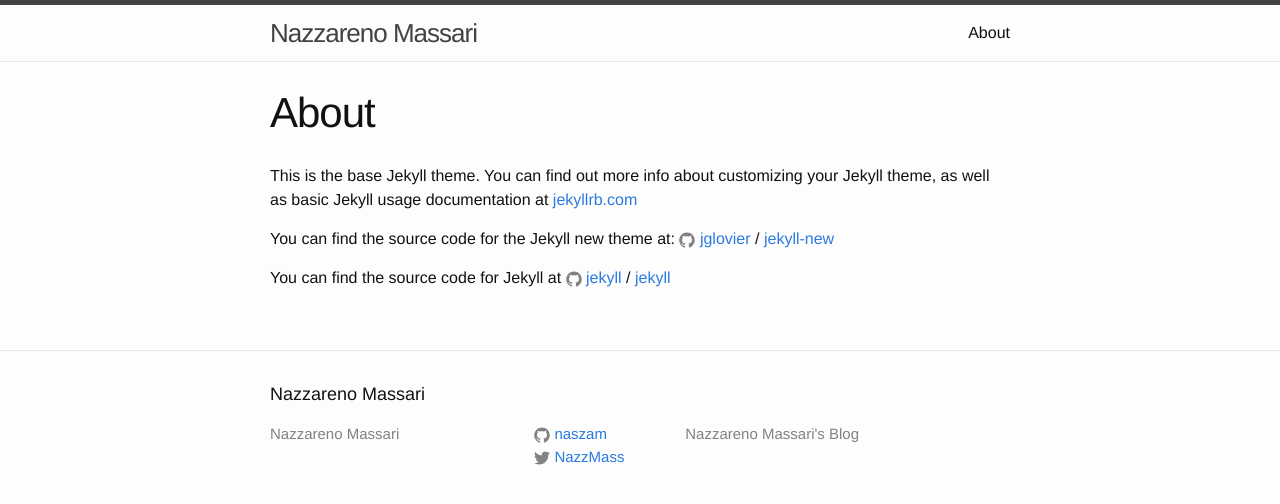
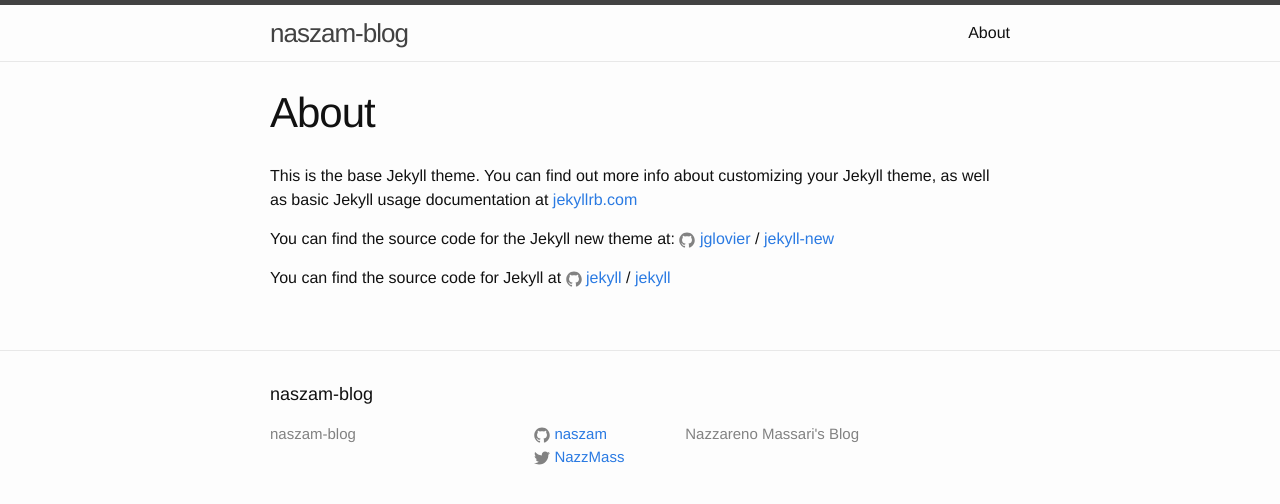
Before and after one commit to naszam/naszam-blog, a Jekyll site: the page built from about.md, in a window 1280 px wide. Shown: the top 504 px of the page. Built offline with Jekyll 4.4.1, drawn with Linux system fonts in a browser that asks for light colours.

Commit message:
Update _config.yml

```diff
--- a/_config.yml
+++ b/_config.yml
@@ -1,4 +1,3 @@
-title: Nazzareno Massari
 name: Nazzareno Massari
 url: https://naszam.io
 description: Nazzareno Massari's Blog
```
